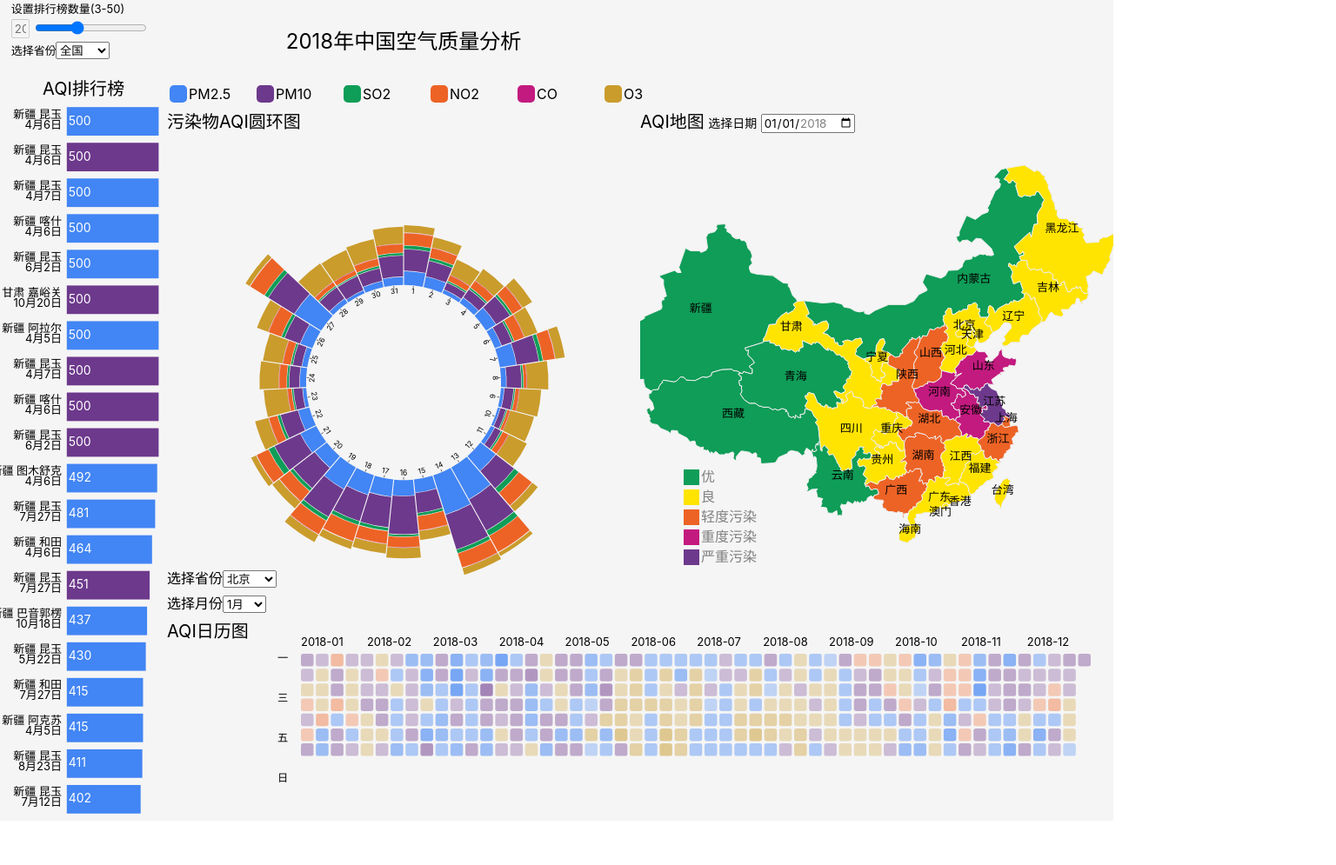
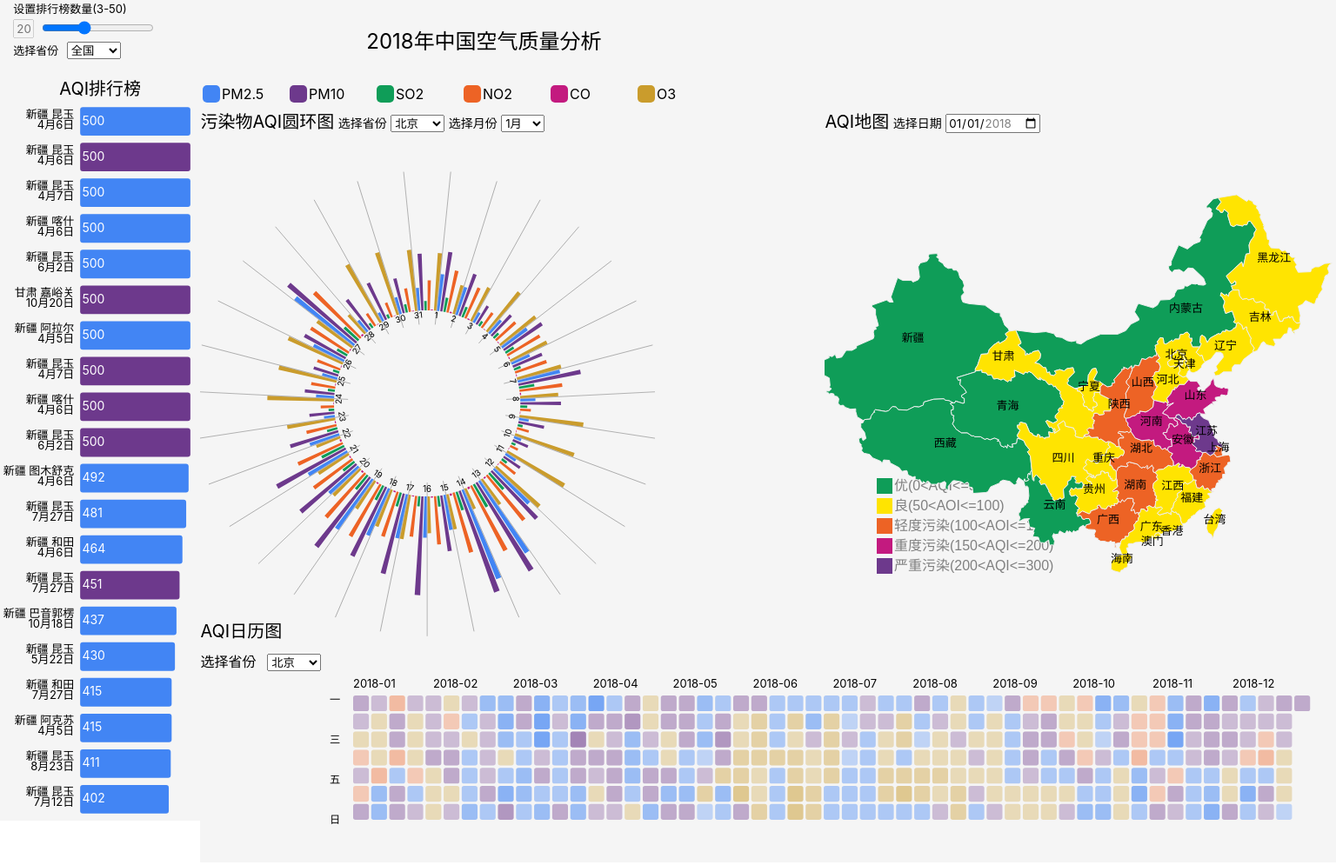
Before and after one commit to shm0214/2022DataVis, a website built with Parcel: page src/index.html in a window 1280 px wide. Shown: the part 16-1011 px from the top of the page at 87% size, 1536 px wide, since content can reach past the window. Before the commit the page ends 964 px from the top, so only its background shows below. Built offline with nearby package versions, Linux system fonts and the light colour scheme.

Commit message:
nightngale change

```diff
--- a/src/histogram.js
+++ b/src/histogram.js
@@ -40,9 +40,21 @@ function Histogram(
             svg.append("rect")
                 .attr("x", leftMargin)
                 .attr("y", startY)
+                .attr("rx",3)
                 .attr("width", (maxWidth * aqi) / 500)
                 .attr("height", rectHeight)
                 .attr("fill", colorMap.get(d.type))
+                .on("mouseover", (e) => {
+                    // console.log(e);
+                    d3.select(e.target)
+                        .attr("stroke", "#fff")
+                        .attr("stroke-width", 3);
+                })
+                .on("mouseout", (e) => {
+                    d3.select(e.target)
+                        .attr("stroke", "#eee")
+                        .attr("stroke-width", 1);
+                })
                 .append("title")
                 .text(d.data + (d.type == "CO" ? "m" : "u") + "g/m2");
             var text = svg.append("text").attr("font-size", "13px");
--- a/src/index.html
+++ b/src/index.html
@@ -97,26 +97,8 @@
         <div class="right-left">
             <div class="right-left-top">
                 <text style="font-size: 20px;">污染物AQI圆环图</text>
-            </div>
-            <svg class="svg-right-left" ></svg>
-        </div>
-        <div class="right-right">
-            <div class="right-right-top">
-                <text style="font-size: 20px;">AQI地图</text>
-                <text style="font-size: 14px;">选择日期</text>
-                <input type="date" id="map-date" value="2018-01-01" min="2018-01-01" max="2018-12-31">
-            </div>
-            <svg class="svg-right-right"></svg>
-        </div>
-        <div class="right-down" >
-            <div class="right-down-left">
-                <text style="font-size: 20px;position: absolute; top: 76%">AQI日历图</text>
-
-                <text style="position: absolute; top: 70%">选择省份</text>
-                <select id="select1" style="
-                            position: absolute;
-                            left: 20%;
-                            top: 70%;
+                <text style="font-size: 14px;">选择省份</text>
+                <select id="select3" style="
                             cursor: pointer;
                         ">
                     <option value="0">上海</option>
@@ -153,11 +135,8 @@
                     <option value="31">香港</option>
                     <option value="32">黑龙江</option>
                 </select>
-                <text style="position: absolute; top: 73%">选择月份</text>
+                <text style="font-size: 14px;">选择月份</text>
                 <select id="select2" style="
-                            position: absolute;
-                            left: 20%;
-                            top: 73%;
                             cursor: pointer;
                         ">
                     <option value="1" selected>1月</option>
@@ -173,7 +152,66 @@
                     <option value="11">11月</option>
                     <option value="12">12月</option>
                 </select>
-                <text id="aqi-info" style="font-size: 14px;position: absolute; top: 81%"></text>
+            </div>
+            <svg class="svg-right-left" ></svg>
+        </div>
+        <div class="right-middle">
+
+        </div>
+        <div class="right-right">
+            <div class="right-right-top">
+                <text style="font-size: 20px;">AQI地图</text>
+                <text style="font-size: 14px;">选择日期</text>
+                <input type="date" id="map-date" value="2018-01-01" min="2018-01-01" max="2018-12-31">
+            </div>
+            <svg class="svg-right-right"></svg>
+        </div>
+        <div class="right-down" >
+            <div class="right-down-left">
+                <text style="font-size: 20px;position: absolute; top: 76%">AQI日历图</text>
+
+                <text style="position: absolute; top: 80%">选择省份</text>
+                <select id="select1" style="
+                            position: absolute;
+                            left: 20%;
+                            top: 80%;
+                            cursor: pointer;
+                        ">
+                    <option value="0">上海</option>
+                    <option value="1">云南</option>
+                    <option value="2">内蒙古</option>
+                    <option value="3" selected>北京</option>
+                    <option value="4">台湾</option>
+                    <option value="5">吉林</option>
+                    <option value="6">四川</option>
+                    <option value="7">天津</option>
+                    <option value="8">宁夏</option>
+                    <option value="9">安徽</option>
+                    <option value="10">山东</option>
+                    <option value="11">山西</option>
+                    <option value="12">广东</option>
+                    <option value="13">广西</option>
+                    <option value="14">新疆</option>
+                    <option value="15">江苏</option>
+                    <option value="16">江西</option>
+                    <option value="17">河北</option>
+                    <option value="18">河南</option>
+                    <option value="19">浙江</option>
+                    <option value="20">海南</option>
+                    <option value="21">湖北</option>
+                    <option value="22">湖南</option>
+                    <option value="23">甘肃</option>
+                    <option value="24">福建</option>
+                    <option value="25">西藏</option>
+                    <option value="26">贵州</option>
+                    <option value="27">辽宁</option>
+                    <option value="28">重庆</option>
+                    <option value="29">陕西</option>
+                    <option value="30">青海</option>
+                    <option value="31">香港</option>
+                    <option value="32">黑龙江</option>
+                </select>
+                <text id="aqi-info" style="font-size: 14px;position: absolute; top: 83%"></text>
             </div>
             <div class="right-down-right" >
                 <svg class="svg-right-down"></svg>
--- a/src/main.js
+++ b/src/main.js
@@ -332,7 +332,7 @@ var provinceIdx = 3;
 $("#select1").on("change", function (e) {
     provinceIdx = parseInt($("#select1").val());
     right_down_render();
-    right_left_render();
+    // right_left_render();
 });
 
 function right_down_render() {
@@ -363,6 +363,10 @@ $("#select2").on("change", function (e) {
     right_left_render();
 });
 
+$("#select3").on("change", function (e) {
+    provinceIdx = parseInt($("#select3").val());
+    right_left_render();
+});
 
 function right_left_render(){
     $(".svg-right-left").empty();
--- a/src/map.js
+++ b/src/map.js
@@ -5,7 +5,7 @@ function AqiMap(
     aqiData,
     {
         width = 640,
-        height = 400,
+        height = 640,
         date = "2018-01-01"
     } = {}
 ) {
@@ -13,7 +13,7 @@ function AqiMap(
         .select(".svg-right-right")
         .attr("width", width)
         .attr("height", height)
-        .attr("viewBox", [0, 0, width, height])
+        .attr("viewBox", [-10, -10, width, height])
         .attr("style", "max-width: 100%; max-height: 100%; height: intrinsic;");
 
     const projection = d3.geoMercator()
@@ -65,7 +65,7 @@ function AqiMap(
         .style('font-weight', 20)
         .style('font-family', 'Arial')
         .style('fill', 'grey')
-        .text("优");
+        .text("优(0<AQI<=50)");
 
     svg.append("rect")  //添加一个矩形
     .attr("x",50)
@@ -81,7 +81,7 @@ function AqiMap(
     .style('font-weight', 20)
     .style('font-family', 'Arial')
     .style('fill', 'grey')
-    .text("良");
+    .text("良(50<AOI<=100)");
 
     svg.append("rect")  //添加一个矩形
     .attr("x",50)
@@ -97,7 +97,7 @@ function AqiMap(
     .style('font-weight', 20)
     .style('font-family', 'Arial')
     .style('fill', 'grey')
-    .text("轻度污染");
+    .text("轻度污染(100<AOI<=150)");
 
     svg.append("rect")  //添加一个矩形
     .attr("x",50)
@@ -113,7 +113,7 @@ function AqiMap(
     .style('font-weight', 20)
     .style('font-family', 'Arial')
     .style('fill', 'grey')
-    .text("重度污染");
+    .text("重度污染(150<AQI<=200)");
 
     svg.append("rect")  //添加一个矩形
     .attr("x",50)
@@ -129,7 +129,7 @@ function AqiMap(
     .style('font-weight', 20)
     .style('font-family', 'Arial')
     .style('fill', 'grey')
-    .text("严重污染");
+    .text("严重污染(200<AQI<=300)");
 
 
     svg.append("g")
--- a/src/nightingale.js
+++ b/src/nightingale.js
@@ -15,6 +15,7 @@ function nightingale(data, {
     var month_begin_index;
     var month_end_index;
     var if_begin_found = false;
+    var gas_num = 6;
 
     for (let i = 0; i < 365; i++) {
         if (province_data[i].month == month && !if_begin_found) {
@@ -30,7 +31,7 @@ function nightingale(data, {
     }
 
     var month_data = province_data.slice(month_begin_index, month_end_index);
-    console.log(month_data);
+    // console.log(month_data);
 
     //total计算
     for (let i = 0; i < month_data.length; i++) {
@@ -43,10 +44,10 @@ function nightingale(data, {
     // console.log(month_data);
 
     const arc = d3.arc()
-        .innerRadius(d => y(d[0])+1)
-        .outerRadius(d => y(d[1]))
-        .startAngle(d => x(d.data.day))
-        .endAngle(d => x(d.data.day) + x.bandwidth())
+        .innerRadius(d => innerRadius/*y(d[0])+1*/)
+        .outerRadius(d => y(d[1] * 3))
+        .startAngle(d => x(d.data.day) + x.bandwidth() * (d.type_num / gas_num+0.5))
+        .endAngle(d => x(d.data.day) + x.bandwidth() * ((d.type_num + 1) / gas_num+0.5))
         .padAngle(0.01)
         .padRadius(innerRadius);
 
@@ -59,7 +60,6 @@ function nightingale(data, {
     const y = d3.scaleRadial()
         .domain([0, d3.max(month_data, d => d.total)])
         .range([innerRadius, outerRadius]);
-
 
     const z = d3.scaleOrdinal()
         .domain(month_data.columns.slice(3, 9))
@@ -75,12 +75,15 @@ function nightingale(data, {
             translate(${innerRadius},0)
           `)
             .call(g => g.append("line")
-                .attr("x2", -5)
-                .attr("stroke", "#000"))
+                .attr("x1",-30)
+                .attr("x2", 300)
+                .attr("stroke", "#000")
+                .attr("stroke-opacity", 0.5))
             .call(g => g.append("text")
                 .attr("transform", d => (x(d.day) + x.bandwidth() / 2 + Math.PI / 2) % (2 * Math.PI) < Math.PI
                     ? "rotate(90)translate(0,16)"
                     : "rotate(-90)translate(0,-9)")
+                .attr("font-size","18px")
                 .text(d => d.day)));
 
     const yAxis = g => g
@@ -107,8 +110,8 @@ function nightingale(data, {
                 .attr("fill", "#000")
                 .attr("stroke", "none")))
 
-    console.log(month_data);
-    console.log(data);
+    // console.log(month_data);
+    // console.log(data);
 
     const legend = g => g.append("g")
         .selectAll("g")
@@ -125,12 +128,6 @@ function nightingale(data, {
             .attr("dy", "0.35em")
             .text(d => d));
 
-
-
-    var tooltip = d3.select("body").append("div")
-        .attr("class", "tooltip") //用于css设置类样式
-        .attr("opacity", 0.0);
-
     const class_right_left = d3.select(".right-left");
 
 
@@ -142,72 +139,69 @@ function nightingale(data, {
         .style("height", "100%")
         .style("font", "15px sans-serif");
 
+    // console.log(d3.stack().keys(month_data.columns.slice(3, 9))(month_data));
+
+    var stack_data = d3.stack().keys(month_data.columns.slice(3, 9))(month_data);
+    for (let i = 0; i < stack_data.length; i++) {
+        for (let j = 0; j < stack_data[i].length; j++) {
+            stack_data[i][j].type_num = i;
+            stack_data[i][j][1] = stack_data[i][j][1] - stack_data[i][j][0];
+        }
+
+        console.log(stack_data[i]);
+    }
+
+
+    // var max;
+    // for(let i = 0;i<stack_data.length;i++){
+    //     if(i==0){
+    //         max = Math.max.apply(Math,stack_data[i].map(item => { return item[1]; }));
+    //     }
+    //     else{
+    //         for(let j=0;j<stack_data[i].length;j++){
+    //             var value = stack_data[i][j][1] - stack_data[i][j][0];
+    //             stack_data[i][j][0]=max;
+    //             stack_data[i][j][1]=max+value;
+    //         }
+    //         max = Math.max.apply(Math,stack_data[i].map(item => { return item[1]; }));
+    //     }
+    // }
+    console.log(stack_data);
+    console.log(month_data);
+
+
+    //6种气体分别按顺序来
 
     svg.append("g")
         .selectAll("g")
-        .data(d3.stack().keys(month_data.columns.slice(3, 9))(month_data))
+        .data(/*d3.stack().keys(month_data.columns.slice(3, 9))(month_data)*/stack_data)
         .join("g")
         .attr("fill", d => z(d.key))
         .selectAll("path")
         .data(d => d)
         .join("path")
         .attr("d", arc)
+        .on("mouseover", (e) => {
+            // console.log(e);
+            d3.select(e.target)
+                .attr("stroke", "#fff")
+                .attr("stroke-width", 3);
+        })
+        .on("mouseout", (e) => {
+            d3.select(e.target)
+                .attr("stroke", "#eee")
+                .attr("stroke-width", 1);
+        })
         .append("title")
         .text((d, i) => {
-
-            console.log(this);
-            console.log(i);
-            var value = d[1]-d[0];
-            var type;
-            if(value == d.data["PM2.5"]){
-                type="PM2.5";
-            }
-            else if(value == d.data["PM10"]){
-                type="PM10";
-            }
-            else if(value == d.data["SO2"]){
-                type="SO2";
-            }
-            else if(value == d.data["NO2"]){
-                type="NO2";
-            }
-            else if(value == d.data["CO"]){
-                type="CO";
-            }
-            else{
-                type="O3";
-            }
-            console.log(d.data);
+            // console.log(this);
+            // console.log(i);
+            var value = d[1];
+            var gas_List = ["PM2.5", "PM10", "SO2", "NO2", "CO", "O3"];
+            var type = gas_List[d.type_num];
+            // console.log(d.data);
             return type + "AQI: " + value.toFixed(2);
         });
-        // .on("mouseover", function (d) {
-        //     console.log(d.path);
-
-        //     const colorMap = new Map();
-        //     colorMap.set("rgb(66, 133, 244)","PM2.5");
-        //     colorMap.set("rgb(109, 57, 140)","PM10");
-        //     colorMap.set("rgb(15, 157, 88)","SO2");
-        //     colorMap.set("rgb(237, 99, 37)","NO2");
-        //     colorMap.set("rgb(195, 26, 127)","CO");
-        //     colorMap.set("rgb(202, 156, 44)","O3");
-
-        //     var g = d.path[1];
-        //     console.log(g.getAttribute("fill"));
-        //     var type = colorMap.get(g.getAttribute("fill"));
-        //     var value = d.path[0].__data__[1]-d.path[0].__data__[0];
-
-        //     var p = d3.pointer(d);
-        //     //设置tooltip文字
-        //     tooltip.html(type+"浓度:\n"+value.toFixed(2))
-        //         //设置tooltip的位置(left,top 相对于页面的距离)
-        //         .style("left", (p[0]+490) + "px")
-        //         .style("top", (p[1]+290) + "px")
-        //         .style("opacity", 1.0);
-        // })
-        // //--鼠标移出事件
-        // .on("mouseout", function (d) {
-        //     tooltip.style("opacity", 0.0);
-        // });
 
 
     svg.append("g")
--- a/src/style.css
+++ b/src/style.css
@@ -18,7 +18,7 @@ body {
     margin: 0;
     position: absolute;
     height: 120%;
-    width: 100%;
+    width: 120%;
     /* left: 50%;
   top: 50%;
   transform: translate(-50%, -50%); */
@@ -71,16 +71,24 @@ h1 {
 
 .right-left {
     background-color: rgb(245,245,245);
-    height: 60%;
-    width: 50%;
+    height: 65%;
+    width: 40%;
+    display: inline;
+    float: left;
+}
+
+.right-middle {
+    background-color: rgb(245,245,245);
+    height: 65%;
+    width: 15%;
     display: inline;
     float: left;
 }
 
 .right-right {
     background-color: rgb(245,245,245);
-    height: 60%;
-    width: 50%;
+    height: 65%;
+    width: 45%;
     display: inline;
     float: left;
 }
@@ -102,7 +110,7 @@ h1 {
 }
 
 .right-down-left {
-    background-color: rgb(245, 245, 245);
+    background-color: rgb(245,245,245);
     height: 100%;
     width: 10%;
     display: inline;
```
Also changed, not shown: src/sankey.js (added, +15 -0 lines).
